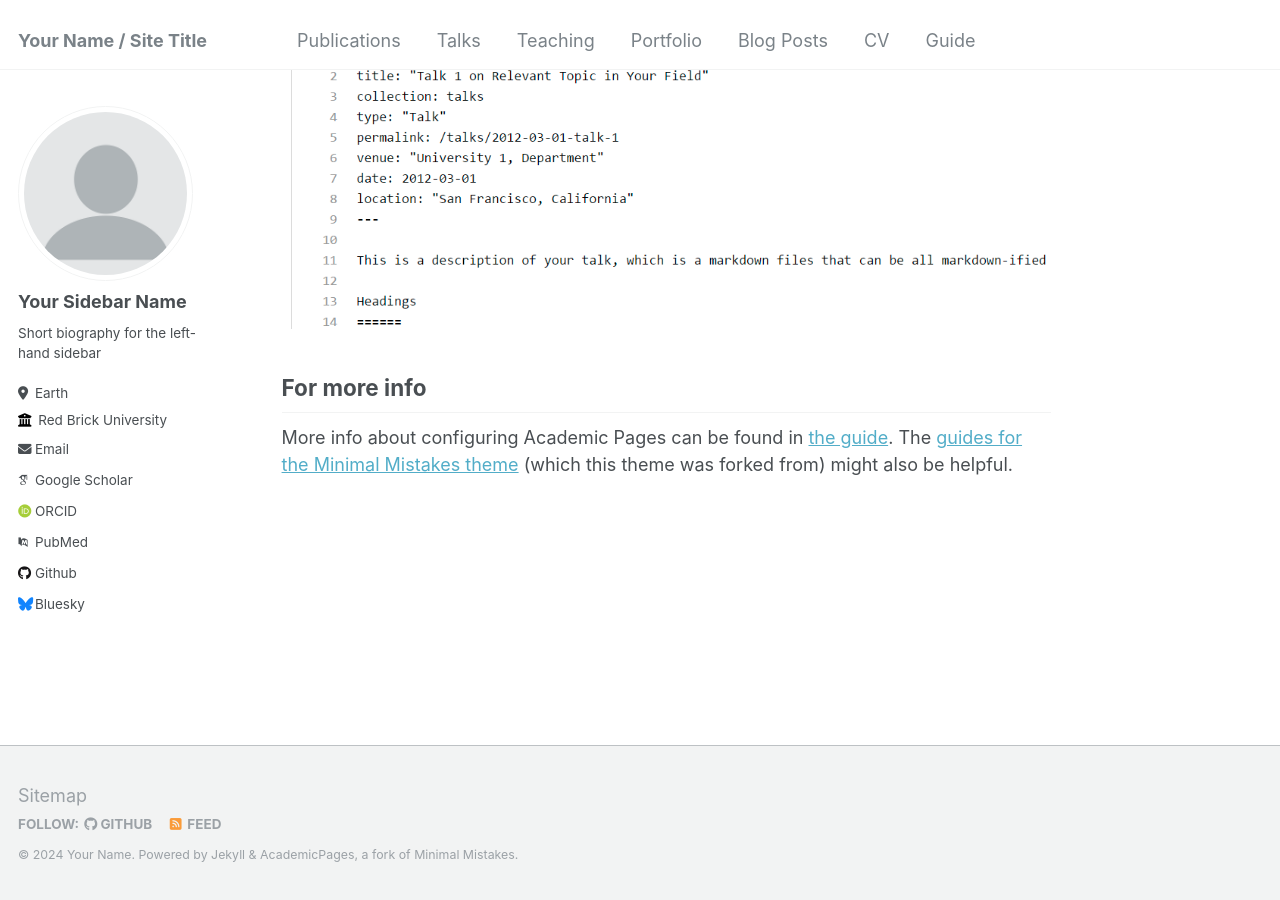
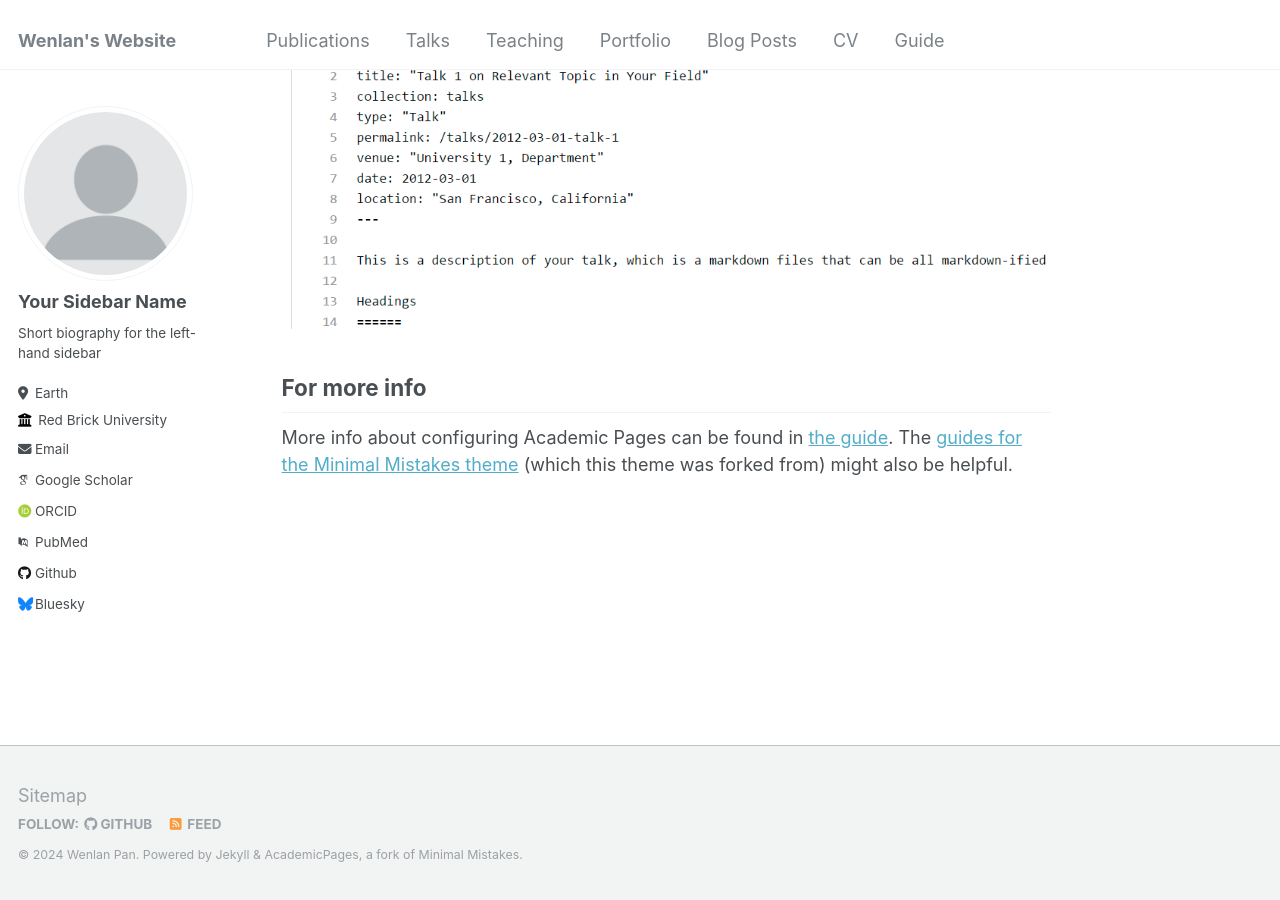
Before and after one commit to Wenlan81/wenlan81.github.io, a Jekyll site: the page built from _pages/about.md, in a window 1280 px wide and 900 px high, scrolled down 2660 px. Built offline with Jekyll 4.4.1, drawn with Linux system fonts in a browser that asks for light colours; some web fonts are replaced.

Commit message:
update basic site settings

```diff
--- a/_config.yml
+++ b/_config.yml
@@ -8,13 +8,13 @@
 
 # Basic Site Settings
 locale                   : "en-US"
-title                    : "Your Name / Site Title"
+title                    : "Wenlan's Website"
 title_separator          : "-"
-name                     : &name "Your Name"
+name                     : &name "Wenlan Pan"
 description              : &description "personal description"
-url                      : https://academicpages.github.io # the base hostname & protocol for your site e.g. "https://mmistakes.github.io"
+url                      : https://wenlan81.github.io # the base hostname & protocol for your site e.g. "https://mmistakes.github.io"
 baseurl                  : "" # the subpath of your site, e.g. "/blog"
-repository               : "academicpages/academicpages.github.io"
+repository               : "github.com/wenlan81/wenlan81.github.io"
 
 # Site Author - The following control what appear as part of the author content on the side bar.
 #               If a field is blank the icon and link will not appear, otherwise it will be shown.
```
